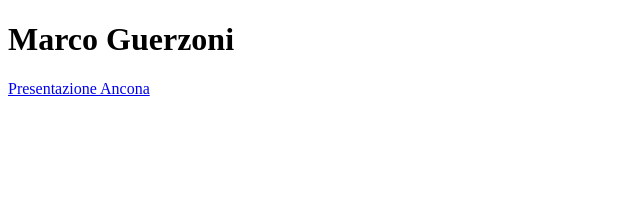
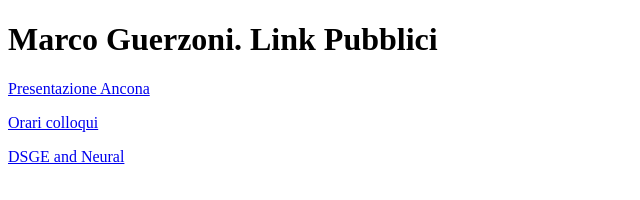
Before and after one commit to marcoguerzoni/mypages, a plain HTML site: page docs/index.html in a window 1280 px wide. Shown: the whole page, without its empty margins (0-640 px from the left). Drawn offline with Linux system fonts and the light colour scheme.

Commit message:
Update index.html

```diff
--- a/docs/index.html
+++ b/docs/index.html
@@ -6,8 +6,10 @@
     <title>Il mio sito</title>
 </head>
 <body>
-    <h1>Marco Guerzoni</h1>
+    <h1>Marco Guerzoni. Link Pubblici</h1>
     <p><a href="presentazione.html">Presentazione Ancona</a>
+         <p><a href="orari.html">Orari colloqui</a>
+              <p><a href="dsgeandneurl.html">DSGE and Neural</a>
 </p>
 </body>
 
```
